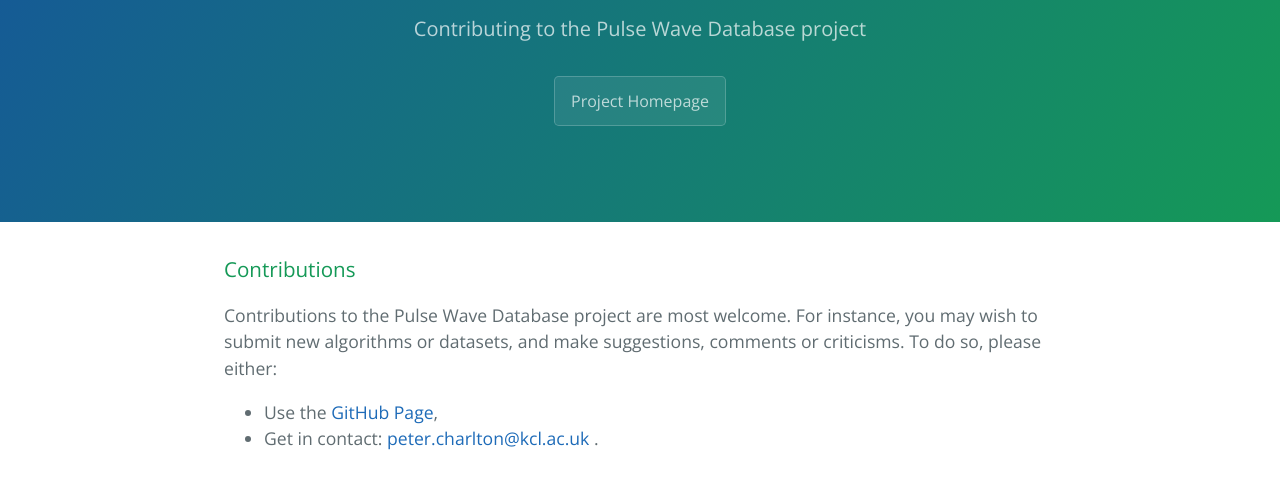
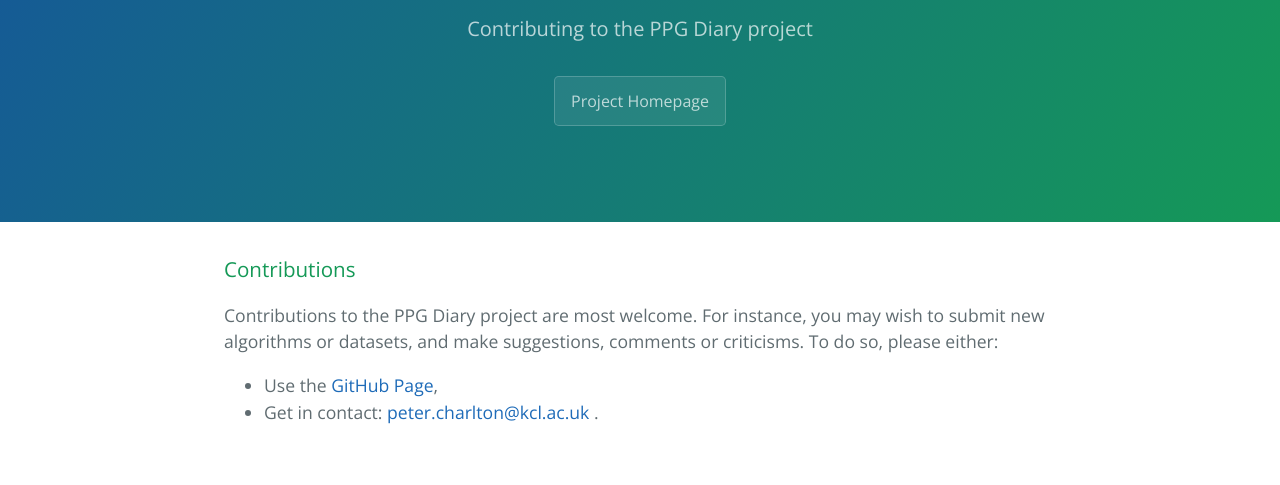
Before and after one commit to peterhcharlton/ppg-diary, a plain HTML site: page contributions.html in a window 1280 px wide. Shown: the part 161-646 px from the top of the page. Drawn offline with nearby package versions, Linux system fonts and the light colour scheme.

Commit message:
Update contributions.html

```diff
--- a/contributions.html
+++ b/contributions.html
@@ -2,7 +2,7 @@
 <html lang="en-us">
   <head>
     <meta charset="UTF-8">
-    <title>Simulated Pulse Wave Database by peterhcharlton</title>
+    <title>PGP Diary Project by peterhcharlton</title>
     <meta name="viewport" content="width=device-width, initial-scale=1">
     <link rel="stylesheet" type="text/css" href="stylesheets/normalize.css" media="screen">
     <link href='https://fonts.googleapis.com/css?family=Open+Sans:400,700' rel='stylesheet' type='text/css'>
@@ -12,7 +12,7 @@
   <body>
     <section class="page-header">
       <h1 class="project-name">Contributions</h1>
-      <h2 class="project-tagline">Contributing to the Pulse Wave Database project</h2>
+      <h2 class="project-tagline">Contributing to the PPG Diary project</h2>
       <a href="index.html" class="btn">Project Homepage</a>
     </section>
 
@@ -20,11 +20,11 @@
       <h3>
 <a id="Contributions" class="anchor" href="#Contributions" aria-hidden="true"><span aria-hidden="true" class="octicon octicon-link"></span></a>Contributions</h3>
 
-<p>Contributions to the Pulse Wave Database project are most welcome.
+<p>Contributions to the PPG Diary project are most welcome.
 For instance, you may wish to submit new algorithms or datasets, and make suggestions, comments or criticisms. To do so, please either: </p>
 
 <ul>
-  <li>Use the <a href="https://github.com/peterhcharlton/pwdb/issues">GitHub Page</a>,</li>
+  <li>Use the <a href="https://github.com/peterhcharlton/ppg-diary/issues">GitHub Page</a>,</li>
   <li>Get in contact: <a href="mailto:peter.charlton@kcl.ac.uk">peter.charlton@kcl.ac.uk</a> .</li>
 </ul>
 
```
